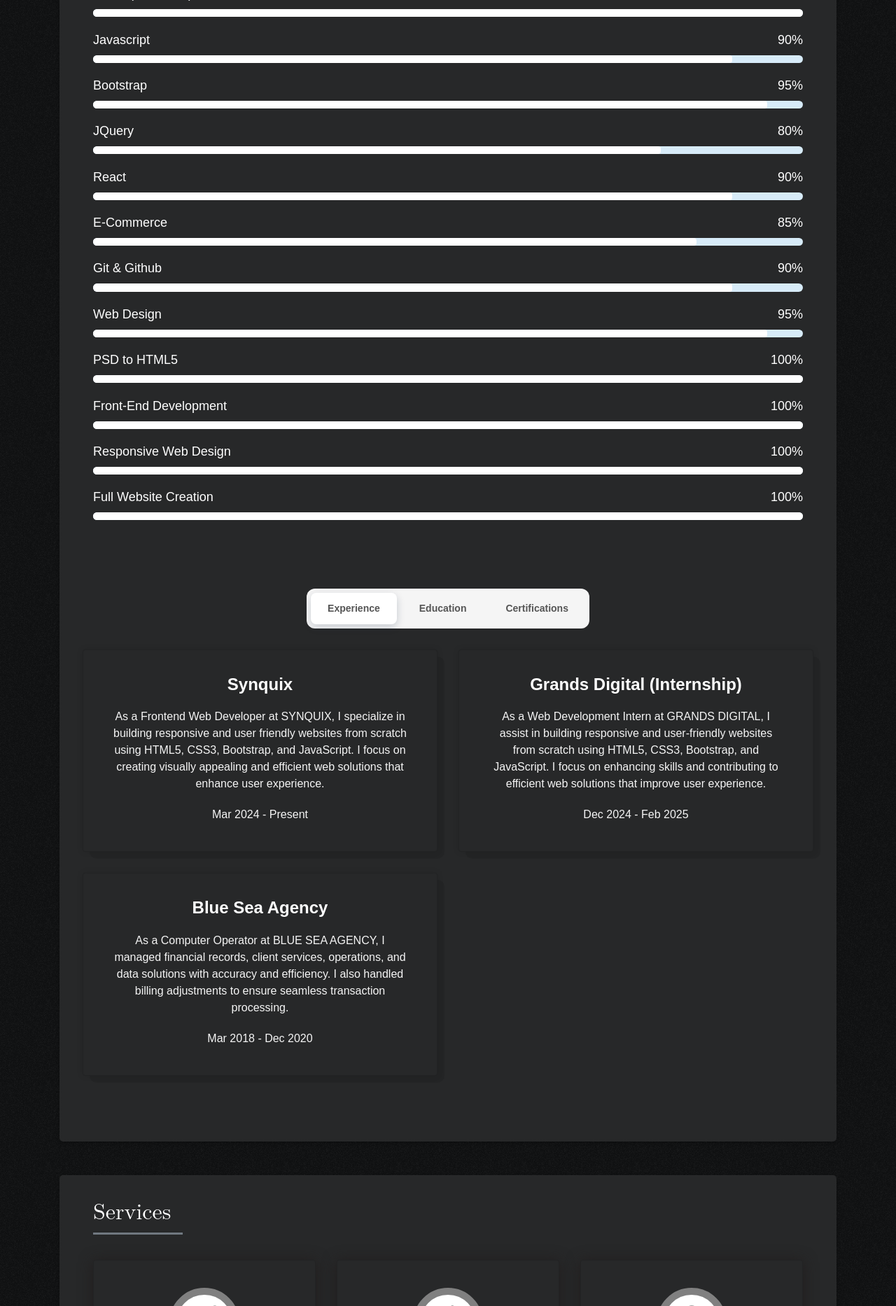
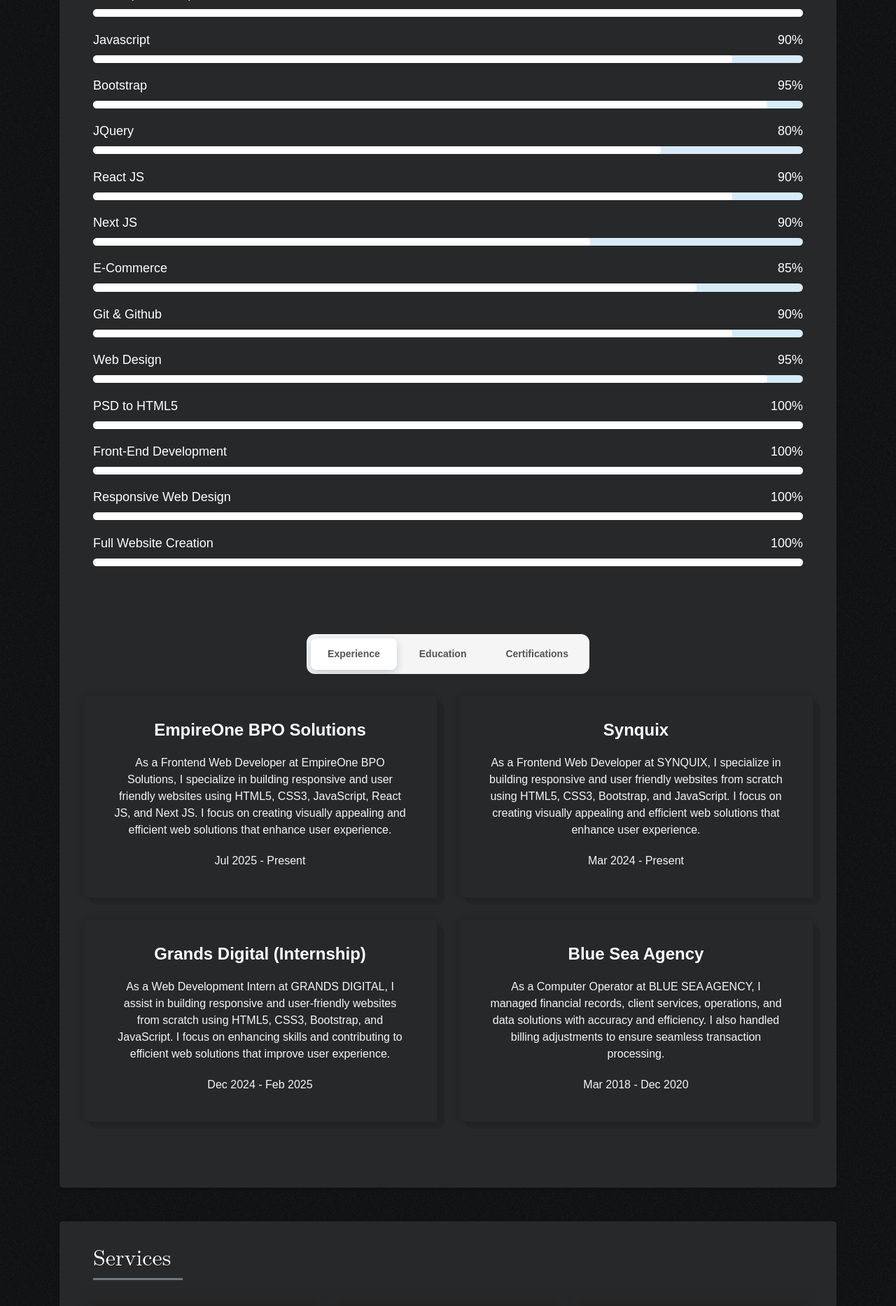
Before and after one commit to abdulbasitshakeel/portfolio, a PHP site: page / in a window 1280 px wide. Shown: the part 1540-3406 px from the top of the page at 70% size. Run offline with PHP 8.4, Linux system fonts and the light colour scheme; some web fonts are replaced.

Commit message:
basit done

```diff
--- a/assets/css/style.css
+++ b/assets/css/style.css
@@ -2,11 +2,34 @@
 @import url('https://fonts.googleapis.com/css2?family=Caveat+Brush&family=Oleo+Script:wght@400;700&family=Outfit:wght@100..900&family=Pacifico&family=Poppins:ital,wght@0,100;0,200;0,300;0,400;0,500;0,600;0,700;0,800;0,900;1,100;1,200;1,300;1,400;1,500;1,600;1,700;1,800;1,900&family=Song+Myung&display=swap');
 @import url('https://fonts.googleapis.com/css2?family=Caveat+Brush&family=Oleo+Script:wght@400;700&family=Outfit:wght@100..900&family=Pacifico&family=Poppins:ital,wght@0,100;0,200;0,300;0,400;0,500;0,600;0,700;0,800;0,900;1,100;1,200;1,300;1,400;1,500;1,600;1,700;1,800;1,900&family=Song+Myung&display=swap');
 body {
-  background-image: url(../img/bg.png)!important;
+  background-image: url(../img/bg.png) !important;
   font-family: sans-serif !important;
   font-weight: 400 !important;
   font-style: normal;
+
+  /* 👇 Scroll allow but scrollbar hide */
+  overflow-y: auto;               /* vertical scroll allow */
+  overflow-x: hidden;             /* horizontal scroll off */
+  -ms-overflow-style: none;       /* IE & Edge */
+  scrollbar-width: none;          /* Firefox */
 }
+
+/* Chrome, Safari, Opera */
+body::-webkit-scrollbar {
+  display: none;
+}
+
+html {
+  overflow-y: auto;
+  overflow-x: hidden;
+  -ms-overflow-style: none;
+  scrollbar-width: none;
+}
+html::-webkit-scrollbar {
+  display: none;
+}
+
+
 h1,
 h2,
 h3,
--- a/index.html
+++ b/index.html
@@ -137,10 +137,16 @@
                     <div class="progress-bar rounded" role="progressbar" style="width: 80%;" aria-valuenow="80" aria-valuemin="0" aria-valuemax="100"></div>
                   </div>
                   <div class="d-flex justify-content-between">
-                    <span>React</span> <span class="pull-right">90%</span>
+                    <span>React JS</span> <span class="pull-right">90%</span>
                   </div>
                   <div class="progress">
                     <div class="progress-bar rounded" role="progressbar" style="width: 90%;" aria-valuenow="90" aria-valuemin="0" aria-valuemax="100"></div>
+                  </div>
+                  <div class="d-flex justify-content-between">
+                    <span>Next JS</span> <span class="pull-right">90%</span>
+                  </div>
+                  <div class="progress">
+                    <div class="progress-bar rounded" role="progressbar" style="width: 70%;" aria-valuenow="70" aria-valuemin="0" aria-valuemax="100"></div>
                   </div>
                   <div class="d-flex justify-content-between">
                     <span>E-Commerce</span> <span class="pull-right">85%</span>
@@ -204,6 +210,17 @@
 
                       <!-- Experience Cards -->
                       <div class="row" id="exp-edu-cards">
+                        <div class="col-md-6 col-sm-6 content-card" id="payg-free">
+                          <div class="card-big-shadow">
+                            <div class="card card-just-text" data-background="color" data-color="blue" data-radius="none">
+                              <div class="content">
+                                <h4 class="title"><a href="#">EmpireOne BPO Solutions</a></h4>
+                                <p class="description">As a Frontend Web Developer at EmpireOne BPO Solutions, I specialize in building responsive and user friendly websites using HTML5, CSS3, JavaScript, React JS, and Next JS. I focus on creating visually appealing and efficient web solutions that enhance user experience.</p>
+                                <p class="description">Jul 2025 - Present</p>
+                              </div>
+                            </div>
+                          </div>
+                        </div>
                         <div class="col-md-6 col-sm-6 content-card" id="payg-free">
                           <div class="card-big-shadow">
                             <div class="card card-just-text" data-background="color" data-color="blue" data-radius="none">
```
